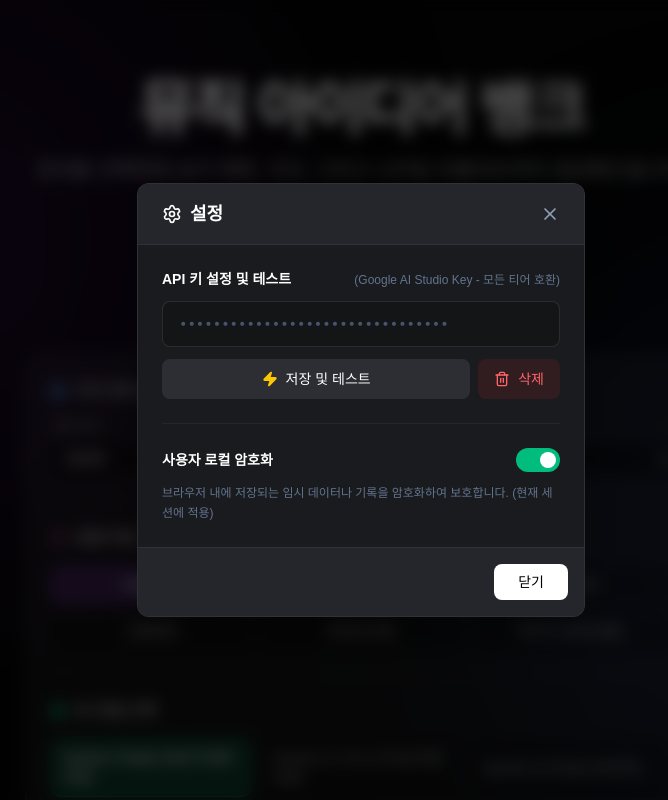
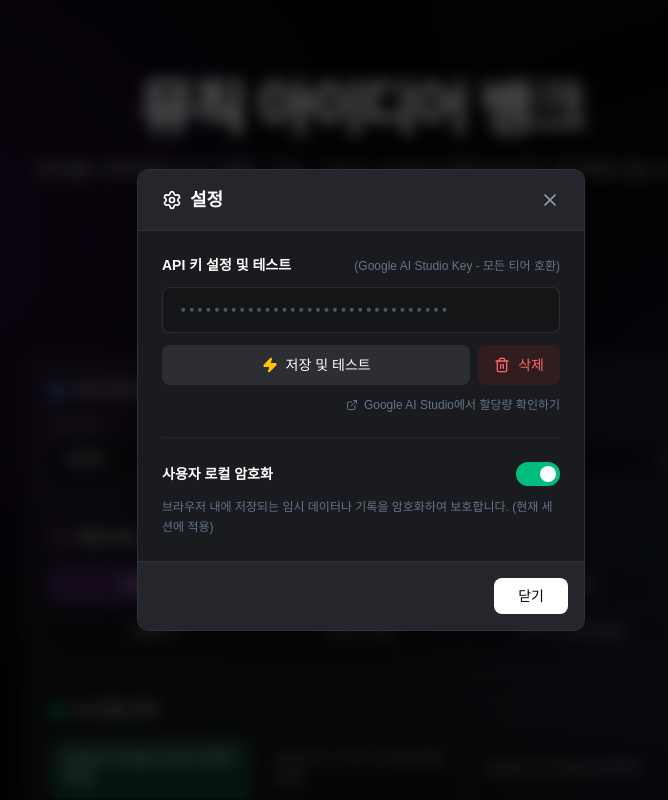
Before and after one commit to parkys1004/Music-Idea-Bank, a React (Vite) app: page / in a window 1280 px wide. Both pictures are taken after a click on the button "API Key 관리". Shown: the top 800 px of the page, without its empty margins (279-947 px from the left). Built offline with nearby package versions, Linux system fonts and the light colour scheme.

Commit message:
feat(ApiKeyManager): Add link to check AI quota
Adds a link to Google AI Studio to allow users to check their API quota directly from the API Key Manager component. This helps users understand usage limits and manage their API keys more effectively.

```diff
--- a/src/components/ApiKeyManager.tsx
+++ b/src/components/ApiKeyManager.tsx
@@ -1,6 +1,6 @@
 import { useState, useEffect } from 'react';
 import { motion, AnimatePresence } from 'motion/react';
-import { X, Key, Check, AlertCircle, Loader2, Trash2, Zap, FileText, Music, Shield, Settings } from 'lucide-react';
+import { X, Key, Check, AlertCircle, Loader2, Trash2, Zap, FileText, Music, Shield, Settings, ExternalLink } from 'lucide-react';
 import CryptoJS from 'crypto-js';
 import { setApiKey, testConnection } from '../services/ai';
 
@@ -189,6 +189,18 @@ export default function ApiKeyManager({ isOpen, onClose }: ApiKeyManagerProps) {
                     삭제
                   </button>
                 </div>
+
+                <div className="flex justify-end">
+                  <a
+                    href="https://aistudio.google.com/app/plan_information"
+                    target="_blank"
+                    rel="noopener noreferrer"
+                    className="flex items-center gap-1.5 text-xs text-slate-500 hover:text-emerald-400 transition-colors"
+                  >
+                    <ExternalLink className="w-3 h-3" />
+                    Google AI Studio에서 할당량 확인하기
+                  </a>
+                </div>
               </div>
 
               {/* Result Box */}
```
